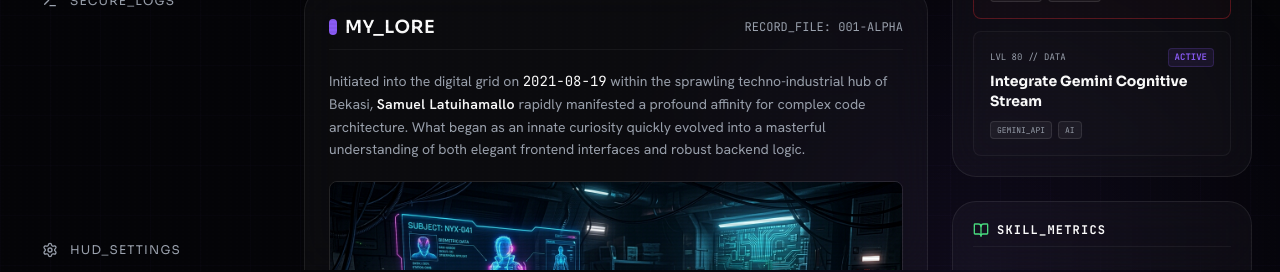
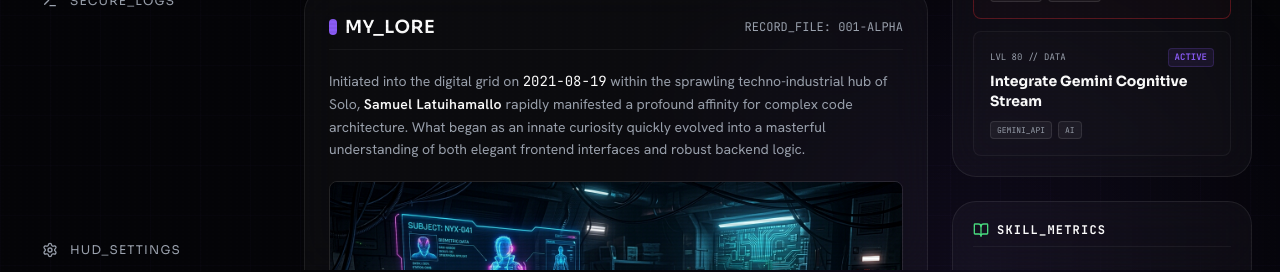
Before and after one commit to samuellatuihamallo/myportfolio, a React (Vite) app: page / in a window 1280 px wide. Shown: the part 435-707 px from the top of the page. Built offline with nearby package versions, Linux system fonts and the light colour scheme.

Commit message:
re-desc1

```diff
--- a/src/components/DashboardView.tsx
+++ b/src/components/DashboardView.tsx
@@ -154,7 +154,7 @@ export const DashboardView: React.FC<DashboardViewProps> = ({
 
           <div className="text-hud-text-dim text-sm space-y-4 leading-relaxed font-sans">
             <p>
-              Initiated into the digital grid on <span className="text-white font-mono">2021-08-19</span> within the sprawling techno-industrial hub of Bekasi, <span className="text-white font-semibold tracking-wide">Samuel Latuihamallo</span> rapidly manifested a profound affinity for complex code architecture. What began as an innate curiosity quickly evolved into a masterful understanding of both elegant frontend interfaces and robust backend logic.
+              Initiated into the digital grid on <span className="text-white font-mono">2021-08-19</span> within the sprawling techno-industrial hub of Solo, <span className="text-white font-semibold tracking-wide">Samuel Latuihamallo</span> rapidly manifested a profound affinity for complex code architecture. What began as an innate curiosity quickly evolved into a masterful understanding of both elegant frontend interfaces and robust backend logic.
             </p>
           </div>
 
```
